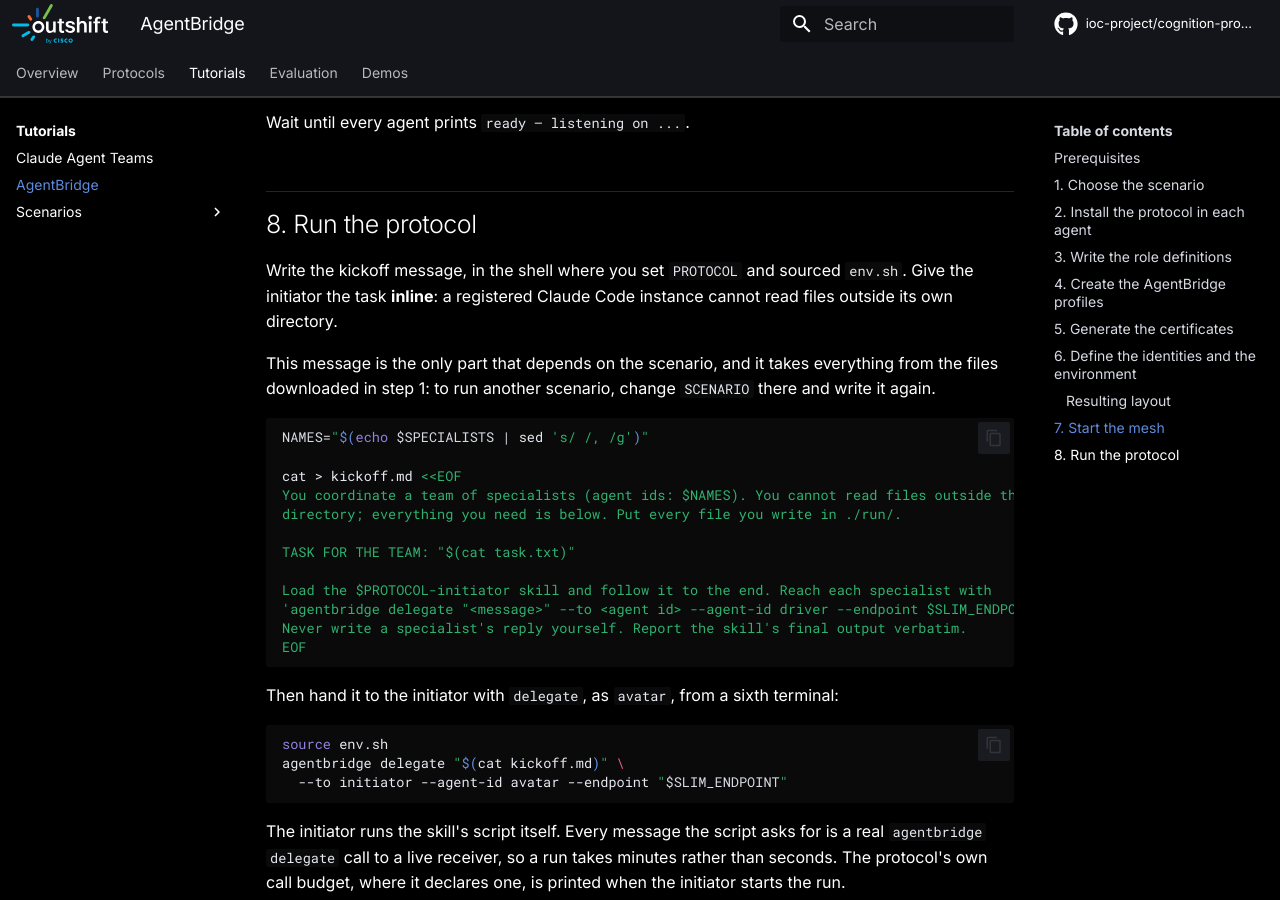
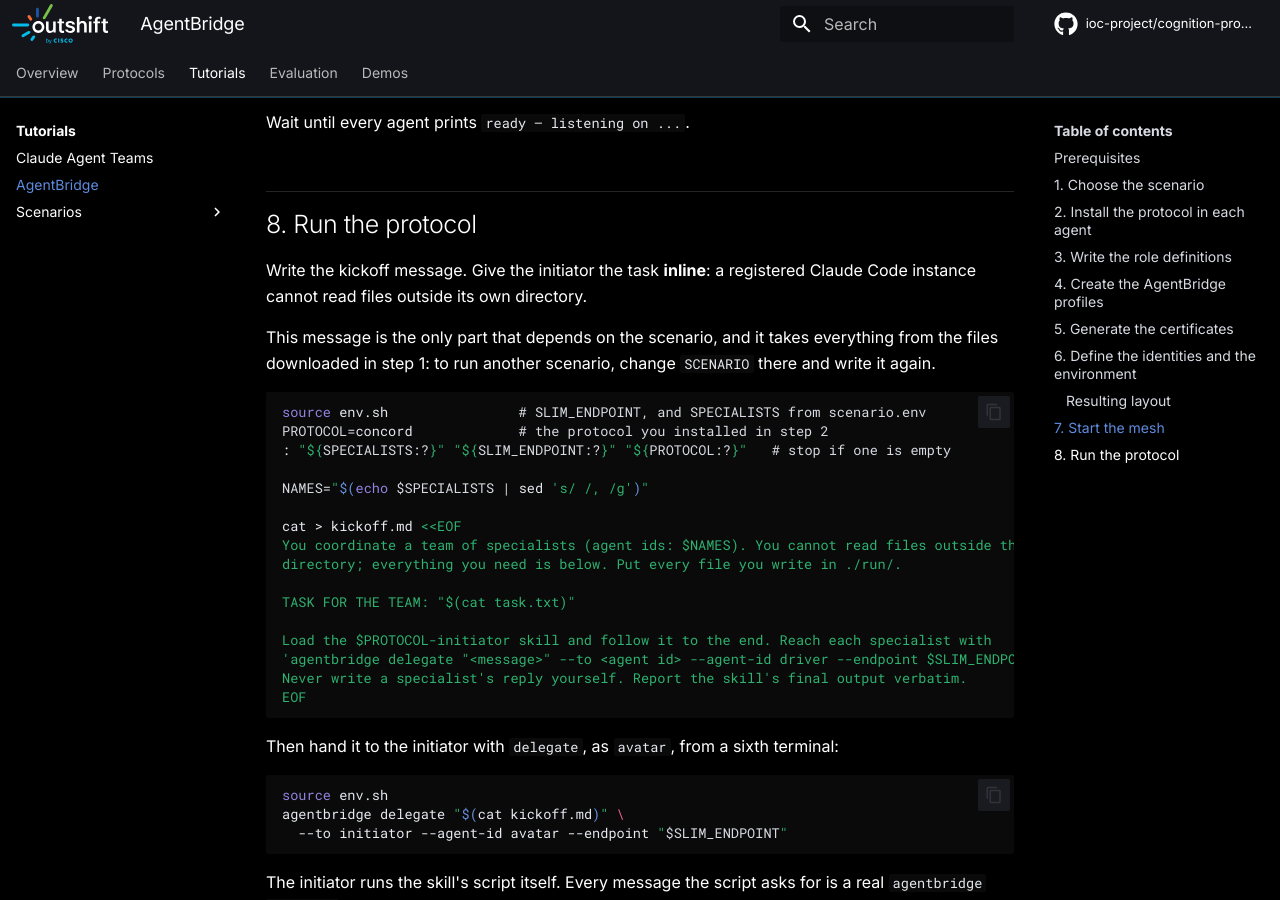
Before and after one commit to ioc-project/cognition-protocols, an MkDocs documentation site: the page built from docs/tutorials/agentbridge.md, in a window 1280 px wide and 900 px high, scrolled down 6988 px. Built offline with MkDocs 1.6.1 and Material for MkDocs 9.7.7, drawn with Linux system fonts in a browser that asks for light colours; comment, search, counter and statistics services are not loaded.

Commit message:
docs: make the kickoff step independent of earlier shells
The kickoff message used variables from earlier steps. In a new terminal they were empty, which produced a kickoff with no specialists, no protocol and no endpoint. Source the files that define them, set PROTOCOL, and stop if one is empty.

Signed-off-by: Mauro Sardara <msardara@cisco.com>

````diff
--- a/docs/tutorials/agentbridge.md
+++ b/docs/tutorials/agentbridge.md
@@ -336,14 +336,17 @@
 
 ## 8. Run the protocol
 
-Write the kickoff message, in the shell where you set `PROTOCOL` and sourced `env.sh`. Give the
-initiator the task **inline**: a registered Claude Code instance cannot read files outside its
-own directory.
+Write the kickoff message. Give the initiator the task **inline**: a registered Claude Code
+instance cannot read files outside its own directory.
 
 This message is the only part that depends on the scenario, and it takes everything from the
 files downloaded in step 1: to run another scenario, change `SCENARIO` there and write it again.
 
 ```bash
+source env.sh                # SLIM_ENDPOINT, and SPECIALISTS from scenario.env
+PROTOCOL=concord             # the protocol you installed in step 2
+: "${SPECIALISTS:?}" "${SLIM_ENDPOINT:?}" "${PROTOCOL:?}"   # stop if one is empty
+
 NAMES="$(echo $SPECIALISTS | sed 's/ /, /g')"
 
 cat > kickoff.md <<EOF
````
Also changed, not shown: docs/tutorials/agent-teams.md (+4 -0 lines).
